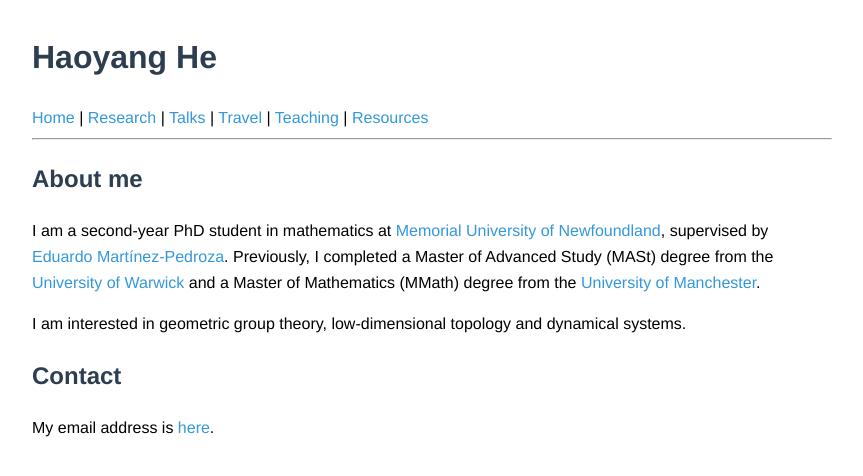
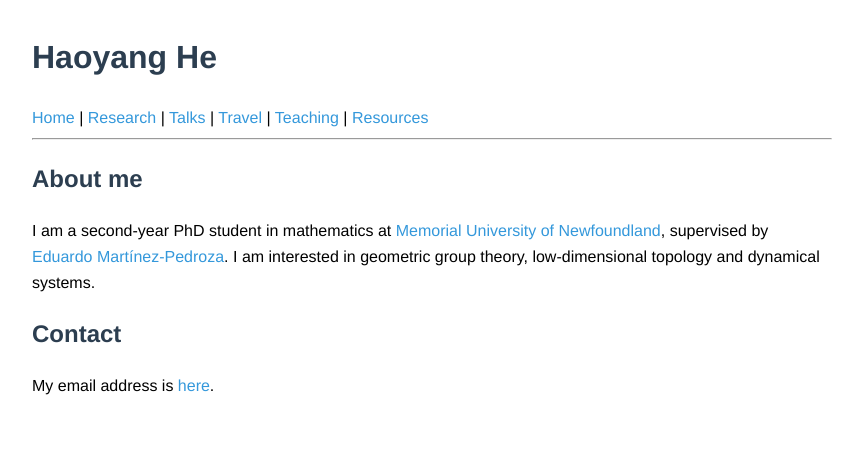
Before and after one commit to haoyang-he/haoyang-he.github.io, a Jekyll site: the page built from index.md, in a window 1280 px wide. Shown: the top 476 px of the page, without its empty margins (208-1071 px from the left). Built offline with Jekyll 4.4.1, drawn with Linux system fonts in a browser that asks for light colours.

```diff
--- a/index.md
+++ b/index.md
@@ -5,9 +5,7 @@ title: About me
 
 ## About me
 
-I am a second-year PhD student in mathematics at [Memorial University of Newfoundland](https://mun.ca/math/), supervised by [Eduardo Martínez-Pedroza](https://www.math.mun.ca/~emartinezped/). Previously, I completed a Master of Advanced Study (MASt) degree from the [University of Warwick](https://warwick.ac.uk/fac/sci/maths/) and a Master of Mathematics (MMath) degree from the [University of Manchester](https://www.maths.manchester.ac.uk/).
-
-I am interested in geometric group theory, low-dimensional topology and dynamical systems.
+I am a second-year PhD student in mathematics at [Memorial University of Newfoundland](https://mun.ca/math/), supervised by [Eduardo Martínez-Pedroza](https://www.math.mun.ca/~emartinezped/). I am interested in geometric group theory, low-dimensional topology and dynamical systems.
 
 ## Contact
 My email address is [here](mailto:haoyangh@mun.ca).
```
